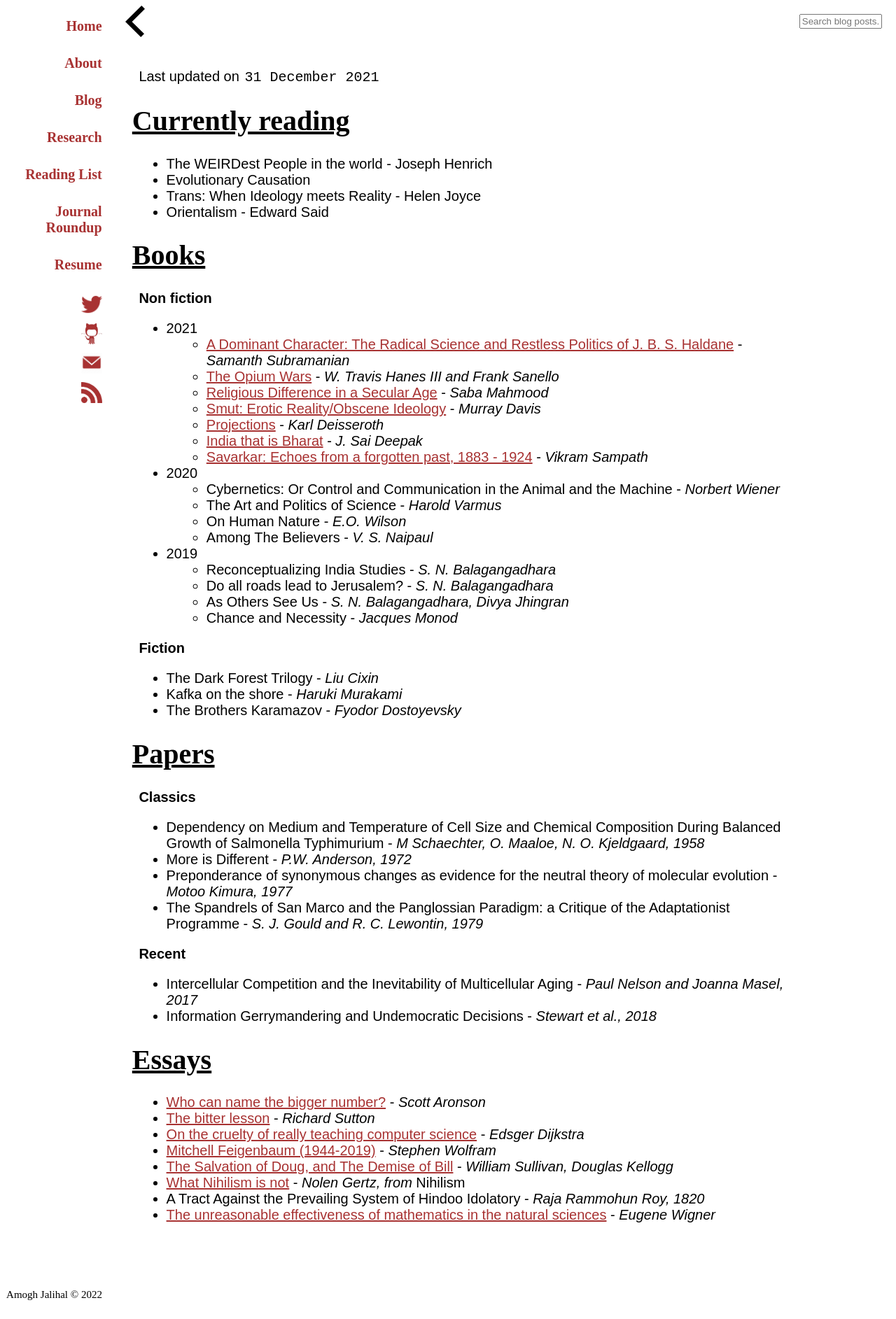
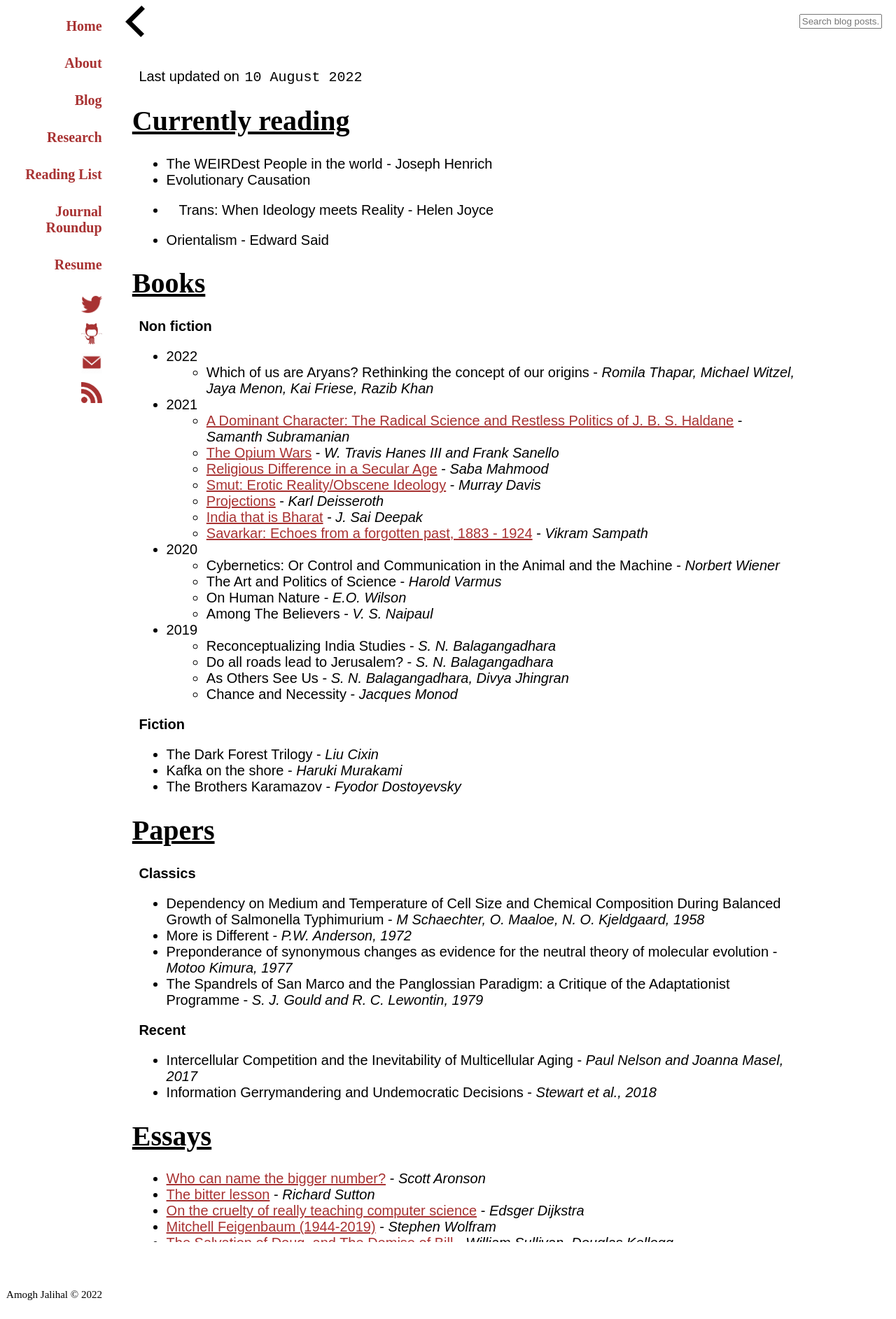
Before and after one commit to amoghpj/amoghpj.github.io, a Jekyll site: the page built from readinglist.md, in a window 1280 px wide. Shown: the whole page at 70% size. Built offline with Jekyll 4.4.1, drawn with Linux system fonts in a browser that asks for light colours; comment, search, counter and statistics services are not loaded.

Commit message:
Update reading list

```diff
--- a/readinglist.md
+++ b/readinglist.md
@@ -2,18 +2,21 @@
 layout: default
 title: Reading list
 ---
-Last updated on `31 December 2021`
+Last updated on `10 August 2022`
 
 # Currently reading
 
 - The WEIRDest People in the world - Joseph Henrich
 - Evolutionary Causation
 - Trans: When Ideology meets Reality - Helen Joyce
+
 - Orientalism - Edward Said
 
 # Books
 
 **Non fiction**
+- 2022
+  - Which of us are Aryans? Rethinking the concept of our origins - *Romila Thapar, Michael Witzel, Jaya Menon, Kai Friese, Razib Khan*
 
 - 2021
   - [A Dominant Character: The Radical Science and Restless Politics of J. B. S. Haldane](https://www.amazon.com/Dominant-Character-Radical-Restless-Politics/dp/0393634248/) - *Samanth Subramanian*
@@ -23,11 +26,13 @@ Last updated on `31 December 2021`
   - [Projections](https://amoghpj.github.io/2021/08/16/projections) - *Karl Deisseroth*
   - [India that is Bharat](https://www.bloomsbury.com/us/india-that-is-bharat-9789354352508/) - *J. Sai Deepak*
   - [Savarkar: Echoes from a forgotten past, 1883 - 1924](https://www.amazon.in/Savarkar-Echoes-Forgotten-Past-1883-1924/dp/0670090301) - *Vikram Sampath*
+
 - 2020
   - Cybernetics: Or Control and Communication in the Animal and the Machine - *Norbert Wiener*
   - The Art and Politics of Science - *Harold Varmus*
   - On Human Nature - *E.O. Wilson*
   - Among The Believers - *V. S. Naipaul*
+
 - 2019
   - Reconceptualizing India Studies - *S. N. Balagangadhara*
   - Do all roads lead to Jerusalem? - *S. N. Balagangadhara*
```
